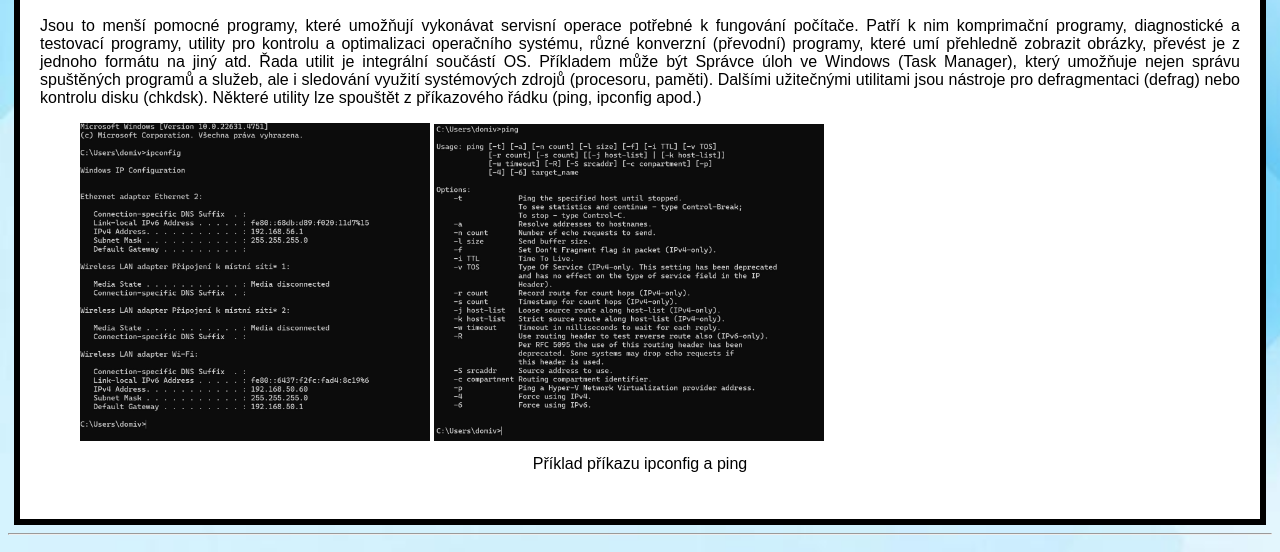
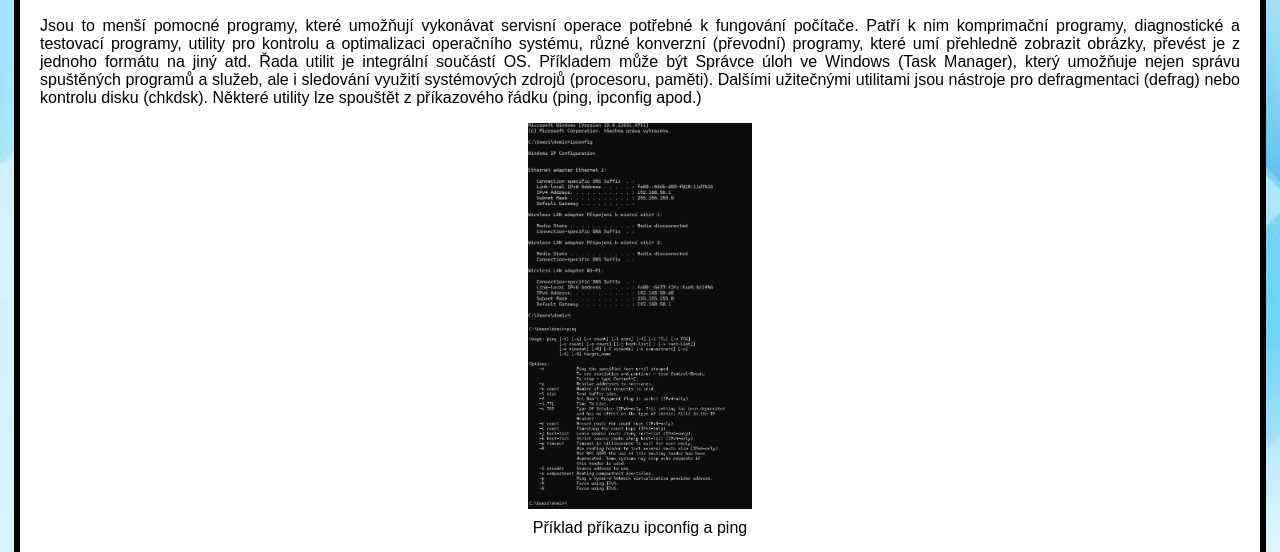
Before and after one commit to dominik-valigura/programy-a-data, a plain HTML site: page c/index.html in a window 1280 px wide. Shown: the part 1114-1666 px from the top of the page. Drawn offline with Linux system fonts and the light colour scheme.

Commit message:
Update index.html

```diff
--- a/c/index.html
+++ b/c/index.html
@@ -107,8 +107,8 @@
             jsou nástroje pro defragmentaci (defrag) nebo kontrolu disku (chkdsk). Některé
             utility lze spouštět z příkazového řádku (ping, ipconfig apod.)</p>
             <figure>
-                <img src="../img/prikaz.jpg" alt="prikaz" width="350">
-                <img src="../img/prikaz2.jpg" alt="prikaz" width="390">
+                <img src="../img/prikaz.jpg" alt="prikaz" class="right" width="350">
+                <img src="../img/prikaz2.jpg" alt="prikaz" class="right" width="390">
                 <figcaption>Příklad příkazu ipconfig a ping</figcaption>
             </figure>
    </main>
```
